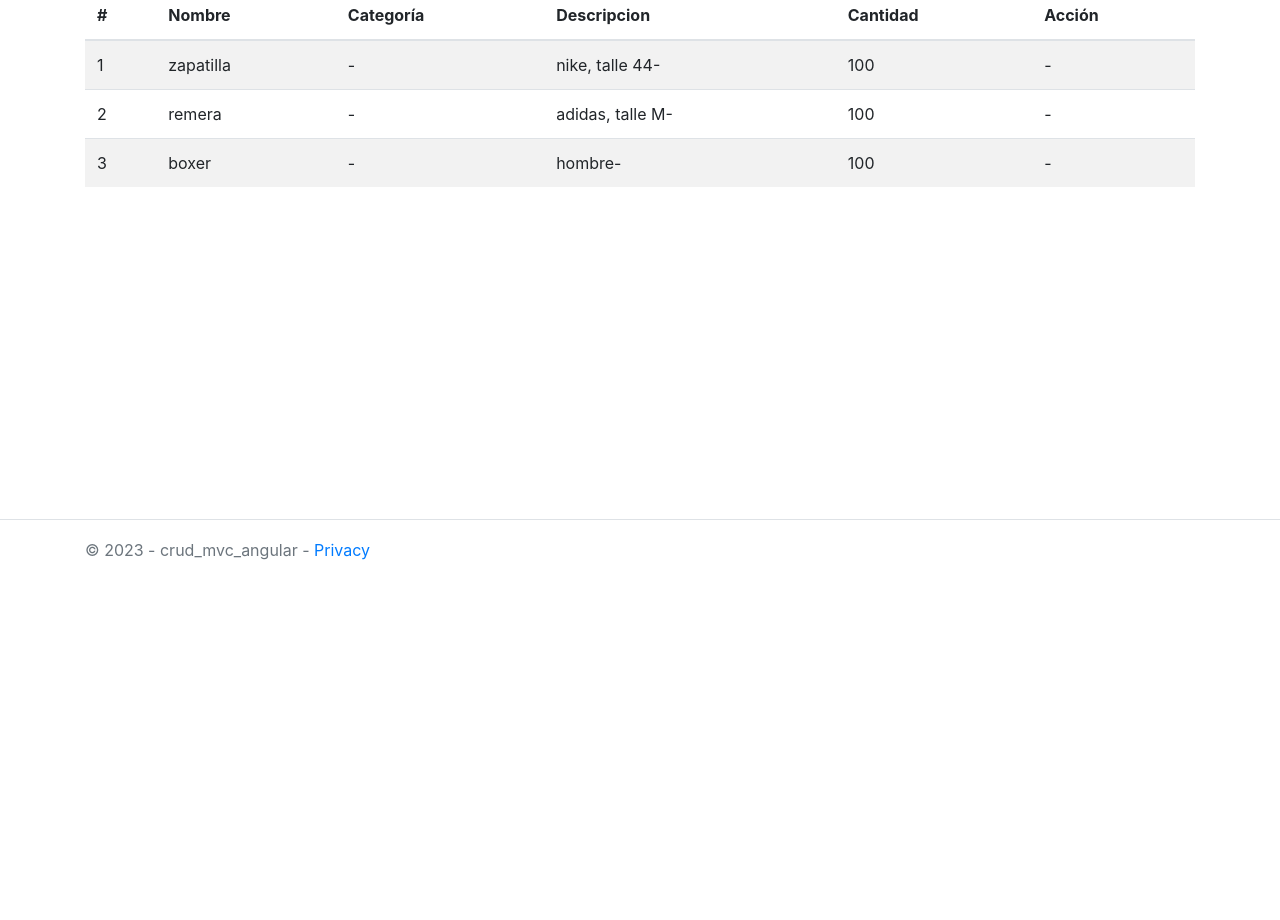
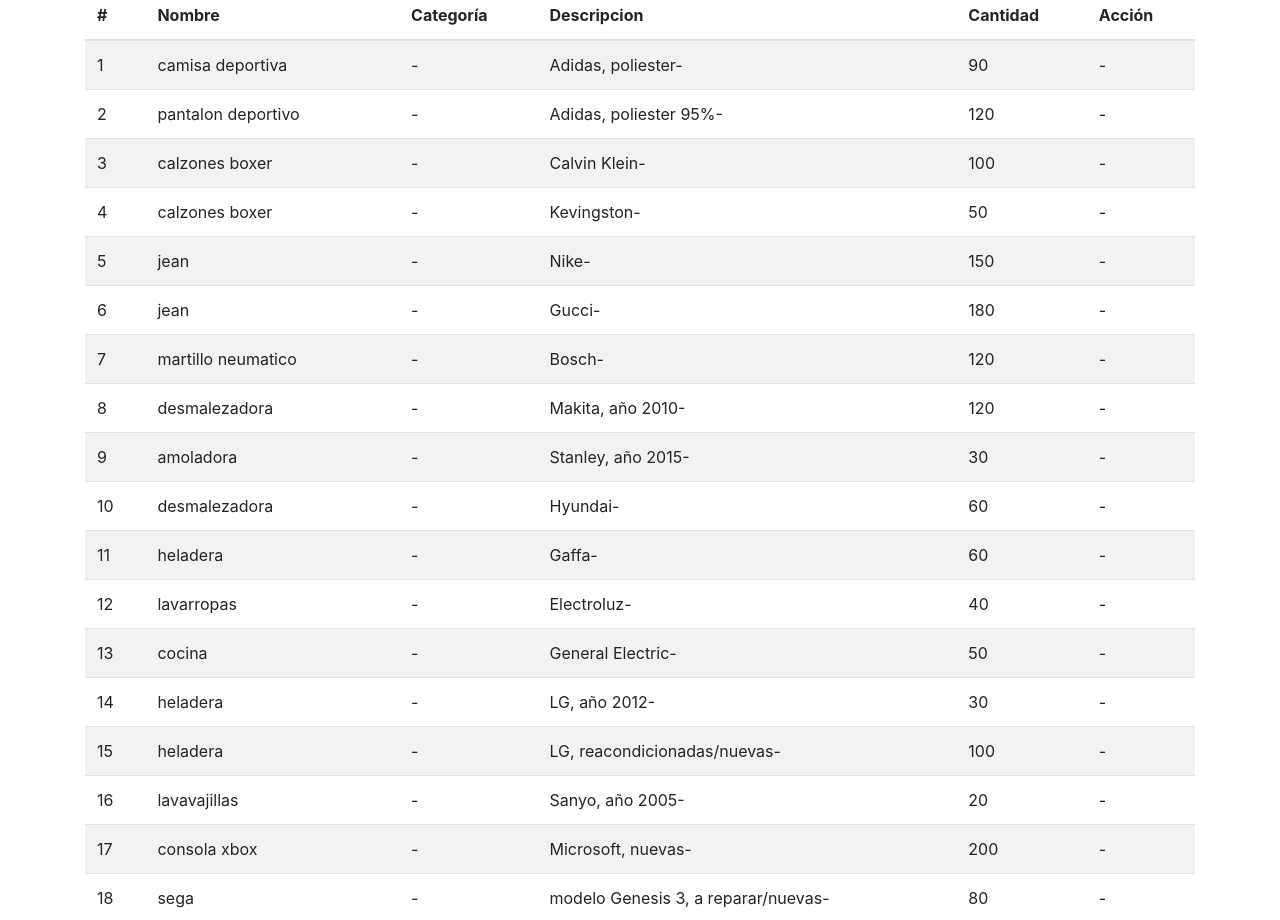
Before and after one commit to manuel-chinchi/crud-mvc-angular-springboot, an Angular app: page / in a window 1280 px wide. Shown: the part 220-1140 px from the top of the page. Before the commit the page ends 800 px from the top, so only its background shows below. Built offline with nearby package versions, Linux system fonts and the light colour scheme.

Commit message:
add json test data

```diff
--- a/src/app/modules/components/article/article-list/article-list.component.ts
+++ b/src/app/modules/components/article/article-list/article-list.component.ts
@@ -1,17 +1,18 @@
 import { Component, OnInit } from '@angular/core';
 import { Article } from '../article';
+import { ARTICLES } from '../articles.json';
 
 @Component({
   selector: 'app-article-list',
   templateUrl: './article-list.component.html'
 })
-export class ArticleListComponent {
+export class ArticleListComponent implements OnInit {
 
-  public articles: Article[] = [
-    { id: 1, name: 'zapatilla', description: 'nike, talle 44', quantity: 100 },
-    { id: 2, name: 'remera', description: 'adidas, talle M', quantity: 100 },
-    { id: 3, name: 'boxer', description: 'hombre', quantity: 100 }
-  ];
+  public articles: Article[];
 
   constructor() { }
+
+  ngOnInit(): void {
+    this.articles = ARTICLES;
+  }
 }
--- /dev/null
+++ b/src/app/modules/components/article/articles.json.ts
@@ -0,0 +1,28 @@
+import { Article } from './article';
+
+export const ARTICLES: Article[] = [
+    { id: 1, name: 'camisa deportiva', description: 'Adidas, poliester', quantity: 90 },
+    { id: 2, name: 'pantalon deportivo', description: 'Adidas, poliester 95%', quantity: 120 },
+    { id: 3, name: 'calzones boxer', description: 'Calvin Klein', quantity: 100 },
+    { id: 4, name: 'calzones boxer', description: 'Kevingston', quantity: 50 },
+    { id: 5, name: 'jean', description: 'Nike', quantity: 150 },
+    { id: 6, name: 'jean', description: 'Gucci', quantity: 180 },
+
+    { id: 7, name: 'martillo neumatico', description: 'Bosch', quantity: 120 },
+    { id: 8, name: 'desmalezadora', description: 'Makita, año 2010', quantity: 120 },
+    { id: 9, name: 'amoladora', description: 'Stanley, año 2015', quantity: 30 },
+    { id: 10, name: 'desmalezadora', description: 'Hyundai', quantity: 60 },
+
+    { id: 11, name: 'heladera', description: 'Gaffa', quantity: 60 },
+    { id: 12, name: 'lavarropas', description: 'Electroluz', quantity: 40 },
+    { id: 13, name: 'cocina', description: 'General Electric', quantity: 50 },
+    { id: 14, name: 'heladera', description: 'LG, año 2012', quantity: 30 },
+    { id: 15, name: 'heladera', description: 'LG, reacondicionadas/nuevas', quantity: 100 },
+    { id: 16, name: 'lavavajillas', description: 'Sanyo, año 2005', quantity: 20 },
+
+    { id: 17, name: 'consola xbox', description: 'Microsoft, nuevas', quantity: 200 },
+    { id: 18, name: 'sega', description: 'modelo Genesis 3, a reparar/nuevas', quantity: 80 },
+    { id: 19, name: 'consola playstation 2', description: 'original, a reparar/nuevas', quantity: 120 },
+    { id: 20, name: 'lapiz 3D impresora', description: 'generico', quantity: 100 },
+    { id: 21, name: 'monopoli', description: 'Hasbro, año 2000', quantity: 30 }
+];
```
